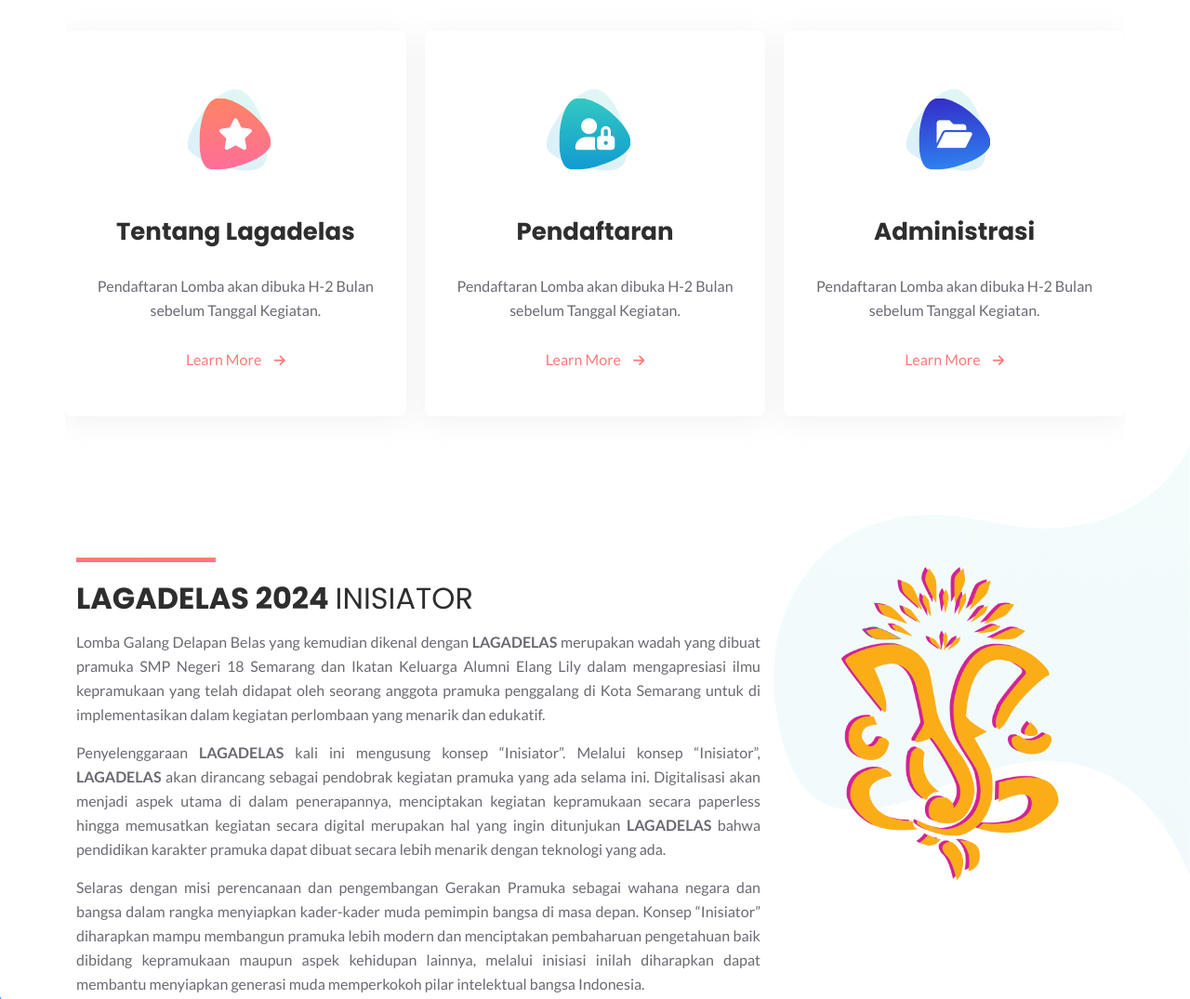
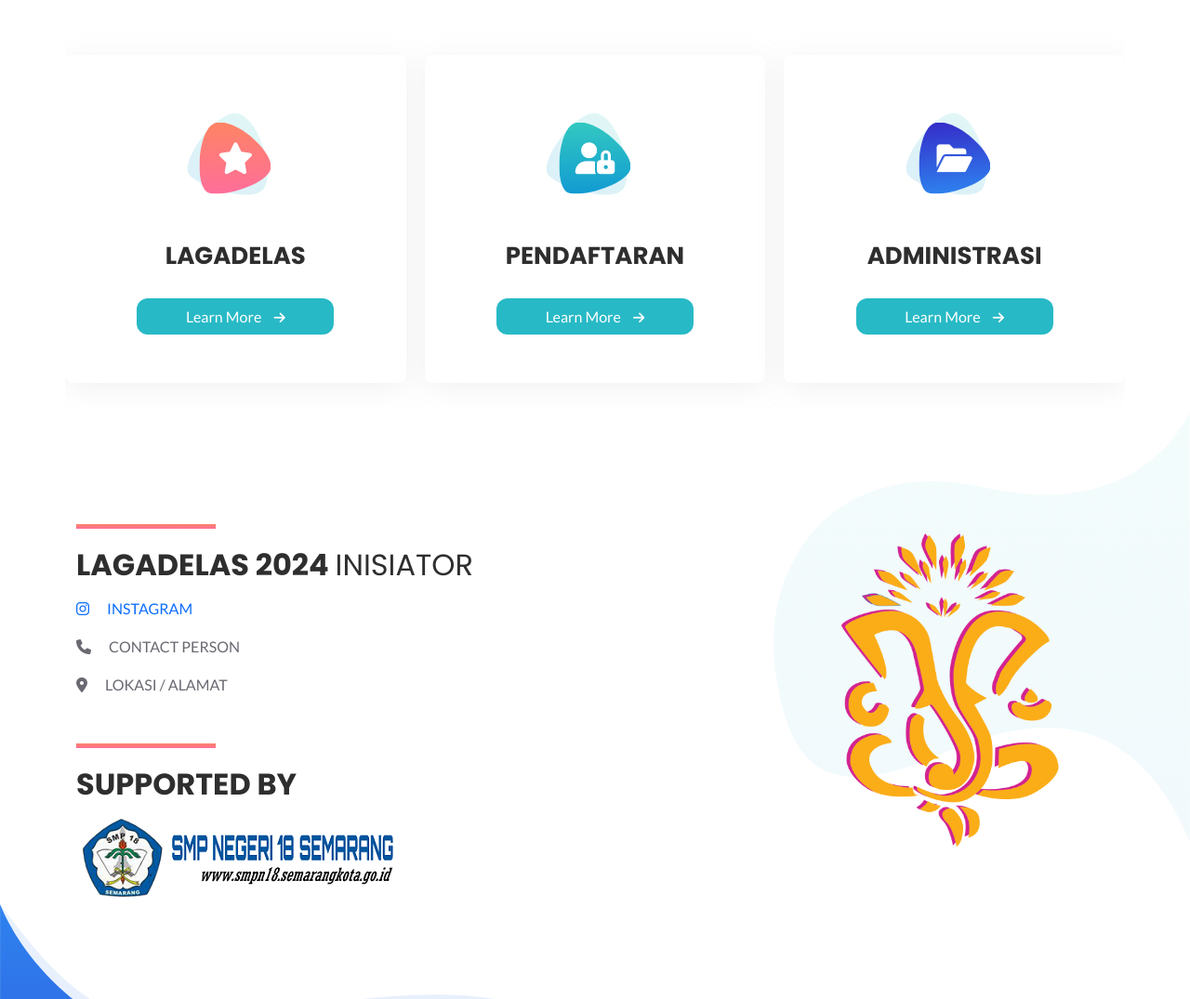
Before and after one commit to LAGADELAS2023/dummy-landing-page, a plain HTML site: page index.html in a window 1280 px wide. Shown: the part 988-2063 px from the top of the page at 93% size. Drawn offline with nearby package versions, Linux system fonts and the light colour scheme.

Commit message:
push gan

```diff
--- a/assets/css/style.css
+++ b/assets/css/style.css
@@ -113,7 +113,10 @@ p {
 .text-content {
   margin-top: 20px;
   font-size: 17px;
-}
+  text-align: justify;
+}
+
+
 
 .swiper {
   width: 100%;
@@ -899,9 +902,13 @@ p {
 
 .single-services .services-content .more {
   margin-top: 30px;
+  width: 70%;
   font-size: 16px;
   font-weight: 400;
-  color: #fe7a7b;
+  color: white;
+  border-radius: 12px;
+  background-color: #28B9C6;
+  padding: 10px 20px;
   -webkit-transition: all 0.3s ease-out 0s;
   transition: all 0.3s ease-out 0s;
 }
@@ -942,12 +949,30 @@ p {
   z-index: -1;
 }
 
+.about-shape-left {
+  position: absolute;
+  top: 0;
+  left: 0;
+  width: 35%;
+  height: 100%;
+  z-index: -1;
+}
+
+.about-shape-left img {
+  width: 100%;
+  transform: rotate(180deg);
+}
+
 .about-shape-1 img {
   width: 100%;
 }
 
 @media (max-width: 767px) {
   .about-shape-1 {
+    display: none;
+  }
+
+  .about-shape-left {
     display: none;
   }
 }
--- a/index.html
+++ b/index.html
@@ -190,8 +190,8 @@
           <div class="section-title text-center pb-40">
             <div class="line m-auto"></div>
             <h3 class="title">
-              Inisiatif Praja Muda,
-              <span>Pilar Intelektual Bangsa</span>
+              PUSAT INFORMASI
+              <P>TEMUKAN INFO TERBARU LAGADELAS INISIATOR 2024</P>
             </h3>
           </div>
           <!-- section title -->
@@ -212,11 +212,11 @@
                 </div>
                 <div class="services-content mt-30">
                   <h4 class="services-title">
-                    <a href="javascript:void(0)">Tentang Lagadelas</a>
+                    <a href="javascript:void(0)">LAGADELAS</a>
                   </h4>
-                  <p class="text">
-                    Pendaftaran Lomba akan dibuka H-2 Bulan sebelum Tanggal Kegiatan.
-                  </p>
+                  <!-- <p class="text" style="text-align: justify;">
+                    Lomba Galang Delapan Belas yang kemudian dikenal dengan LAGADELAS merupakan...
+                  </p> -->
                   <a class="more" href="blog/tentang-lagadelas.html">Learn More <i class="fa-solid fa-arrow-right"></i>
                   </a>
                 </div>
@@ -231,12 +231,13 @@
                 </div>
                 <div class="services-content mt-30">
                   <h4 class="services-title">
-                    <a href="javascript:void(0)">Pendaftaran</a>
+                    <a href="javascript:void(0)">PENDAFTARAN</a>
                   </h4>
-                  <p class="text">
+                  <!-- <p class="text">
                     Pendaftaran Lomba akan dibuka H-2 Bulan sebelum Tanggal Kegiatan.
-                  </p>
-                  <a class="more" href="javascript:void(0)">Learn More <i class="fa-solid fa-arrow-right"></i>
+                  </p> -->
+                  <a class="more" href="javascript:void(0)">Learn
+                    More <i class="fa-solid fa-arrow-right"></i>
                   </a>
                 </div>
               </div>
@@ -250,11 +251,11 @@
                 </div>
                 <div class="services-content mt-30">
                   <h4 class="services-title">
-                    <a href="javascript:void(0)">Administrasi</a>
+                    <a href="javascript:void(0)">ADMINISTRASI</a>
                   </h4>
-                  <p class="text">
-                    Pendaftaran Lomba akan dibuka H-2 Bulan sebelum Tanggal Kegiatan.
-                  </p>
+                  <!-- <p class="text">
+                    Pendaftaran laga delas
+                  </p> -->
                   <a class="more" href="javascript:void(0)">Learn More <i class="fa-solid fa-arrow-right"></i>
                   </a>
                 </div>
@@ -287,30 +288,30 @@
               </div>
               <!-- section title -->
               <p class="text">
-                Lomba Galang Delapan Belas yang kemudian dikenal dengan <strong>LAGADELAS</strong> merupakan wadah yang
-                dibuat pramuka
-                SMP Negeri 18 Semarang dan Ikatan Keluarga Alumni Elang Lily dalam mengapresiasi ilmu kepramukaan yang
-                telah didapat oleh seorang anggota pramuka penggalang di Kota Semarang untuk di implementasikan dalam
-                kegiatan perlombaan yang menarik dan edukatif.
+                <a href="https://www.instagram.com/elanglily_18?igsh=MTU5b2E2djZ1dGZtYg==" target="_blank"
+                  rel="noopener noreferrer">
+                  <i class="fa-brands fa-instagram"></i> <span style="margin-left: 1rem;">INSTAGRAM</span>
+                </a>
               </p>
               <!-- section title -->
               <p class="text">
-                Penyelenggaraan <strong>LAGADELAS</strong> kali ini mengusung konsep “Inisiator”. Melalui konsep
-                “Inisiator”, <strong>LAGADELAS</strong>
-                akan dirancang sebagai pendobrak kegiatan pramuka yang ada selama ini. Digitalisasi akan menjadi aspek
-                utama di dalam penerapannya, menciptakan kegiatan kepramukaan secara paperless hingga memusatkan
-                kegiatan secara digital merupakan hal yang ingin ditunjukan <strong>LAGADELAS</strong> bahwa pendidikan
-                karakter pramuka
-                dapat dibuat secara lebih menarik dengan teknologi yang ada.
+                <i class="fa-solid fa-phone mr-2"></i> <span style="margin-left: 1rem;">CONTACT PERSON</span>
               </p>
               <p class="text">
-                Selaras dengan misi perencanaan dan pengembangan Gerakan Pramuka sebagai wahana negara dan bangsa dalam
-                rangka menyiapkan kader-kader muda pemimpin bangsa di masa depan. Konsep “Inisiator” diharapkan mampu
-                membangun pramuka lebih modern dan menciptakan pembaharuan pengetahuan baik dibidang kepramukaan maupun
-                aspek kehidupan lainnya, melalui inisiasi inilah diharapkan dapat membantu menyiapkan generasi muda
-                memperkokoh pilar intelektual bangsa Indonesia.
+                <i class="fa-solid fa-location-dot"></i> <span style="margin-left: 1rem;">LOKASI / ALAMAT</span>
               </p>
               <!-- <a href="javascript:void(0)" class="main-btn">Baca Selengkapnya</a> -->
+            </div>
+            <div class="about-content mt-50 wow fadeInLeftBig" data-wow-duration="1s" data-wow-delay="0.5s">
+              <div class="section-title">
+                <div class="line"></div>
+                <h3 class="title">
+                  SUPPORTED BY
+                </h3>
+              </div>
+              <div class="about-image mt-10 wow d-flex fadeInRightBig" data-wow-duration="1s" data-wow-delay="0.5s">
+                <img src="assets/images/logo/logo_smp_18.png" alt="about" />
+              </div>
             </div>
             <!-- about content -->
           </div>
```
Also changed, not shown: blog/tentang-lagadelas.html (+49 -2 lines), assets/images/bg-01.png (added), assets/images/logo/logo_smp_18.png (added).
